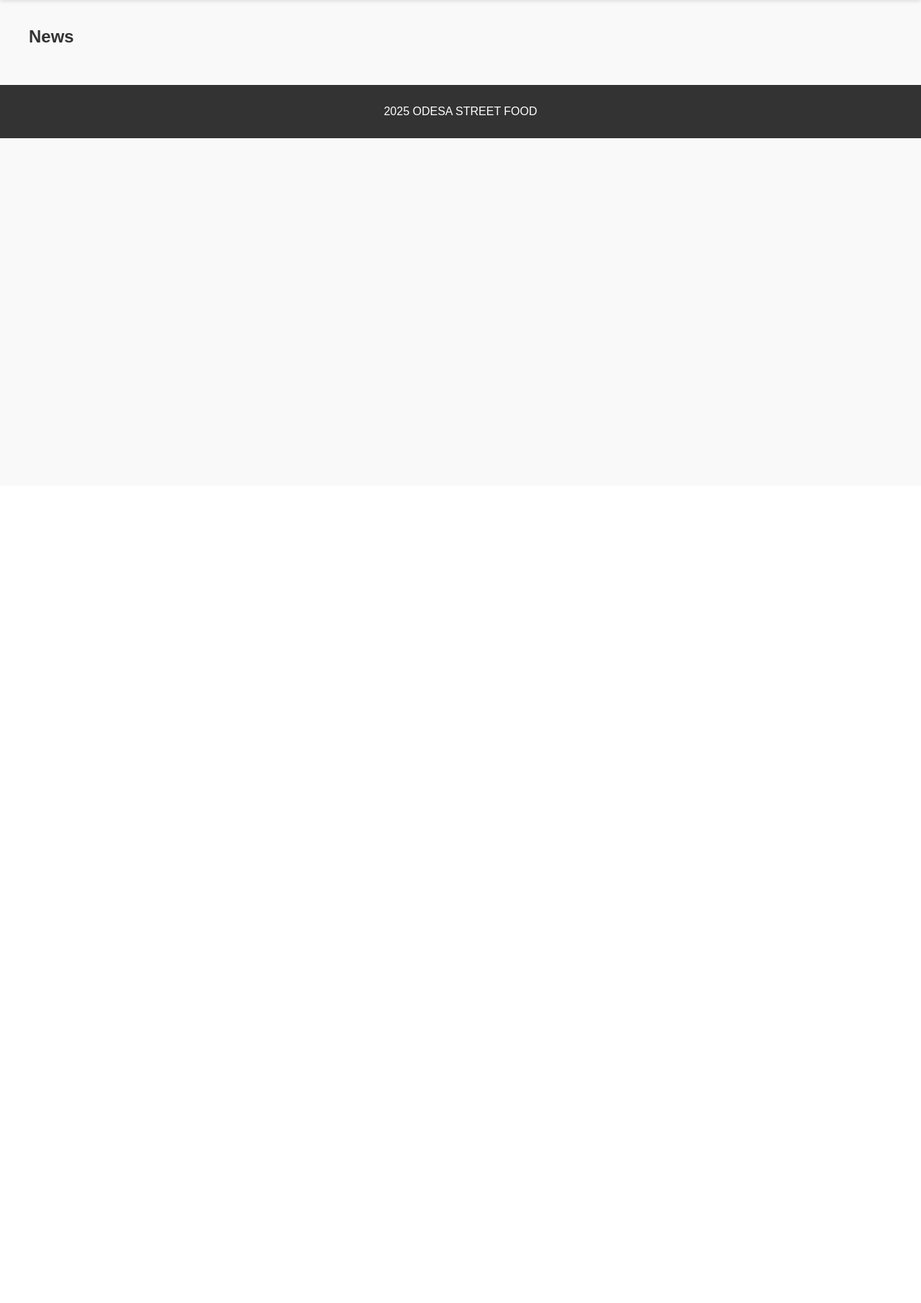
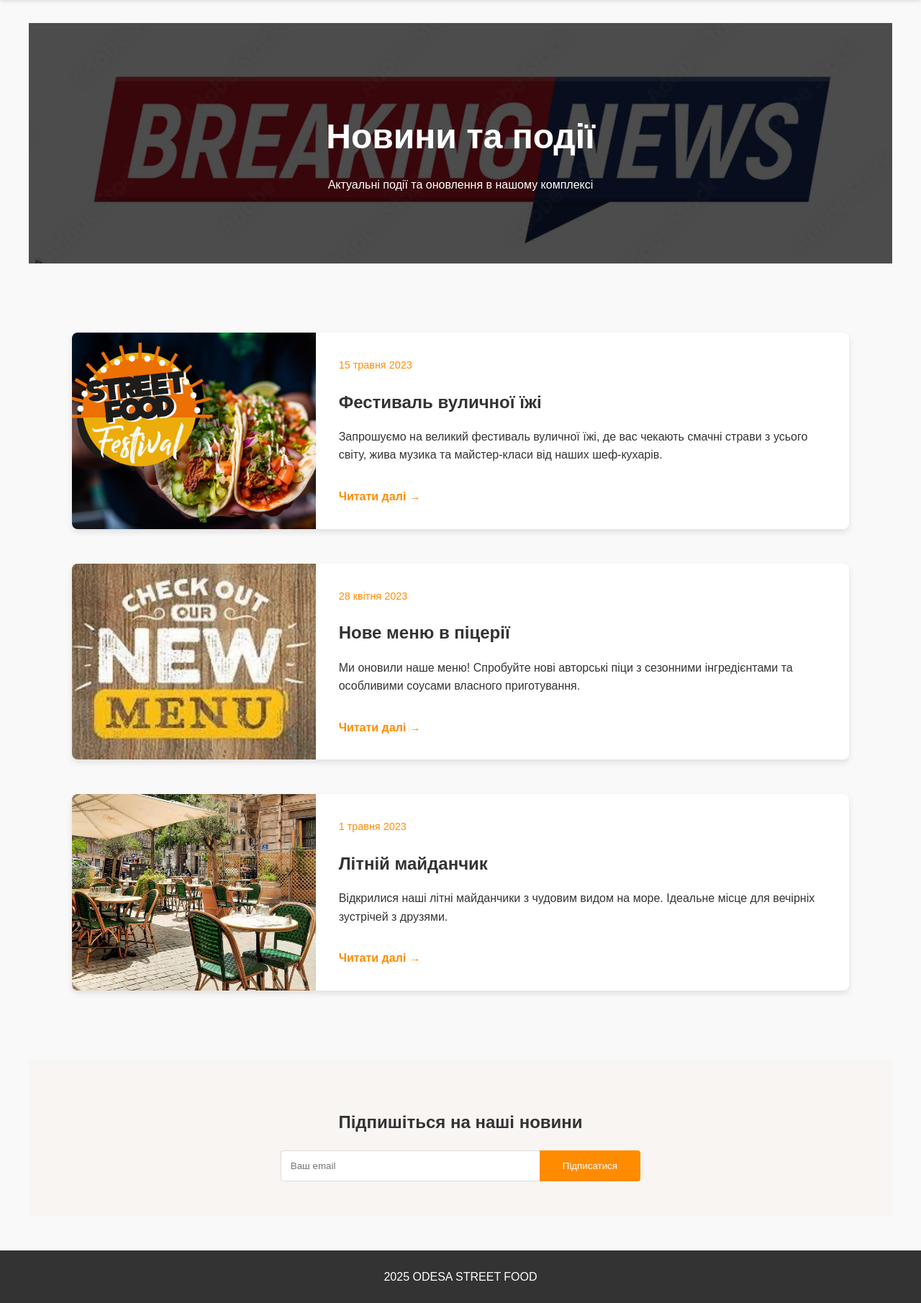
Before and after one commit to Kwaizer/estab-map, a Flask app: page /news in a window 1280 px wide. Shown: the part 125-1935 px from the top of the page at 72% size. Before the commit the page ends 317 px from the top, so only its background shows below. Run offline with Flask 3, Linux system fonts and the light colour scheme.

Commit message:
Add news

```diff
--- a/app.py
+++ b/app.py
@@ -32,7 +32,28 @@ def index():
 
 @app.route('/news')
 def news():
-    return render_template('news.html')
+    # Приклад даних новин (можна замінити на дані з БД)
+    news_items = [
+        {
+            'title': 'Фестиваль вуличної їжі',
+            'date': '15 травня 2023',
+            'content': 'Запрошуємо на великий фестиваль вуличної їжі, де вас чекають смачні страви з усього світу, жива музика та майстер-класи від наших шеф-кухарів.',
+            'image': 'food-festival.jpg'
+        },
+        {
+            'title': 'Нове меню в піцерії',
+            'date': '28 квітня 2023',
+            'content': 'Ми оновили наше меню! Спробуйте нові авторські піци з сезонними інгредієнтами та особливими соусами власного приготування.',
+            'image': 'new-menu.jpg'
+        },
+        {
+            'title': 'Літній майданчик',
+            'date': '1 травня 2023',
+            'content': 'Відкрилися наші літні майданчики з чудовим видом на море. Ідеальне місце для вечірніх зустрічей з друзями.',
+            'image': 'summer-terrace.jpg'
+        }
+    ]
+    return render_template('news.html', news_items=news_items)
 
 @app.route('/contacts')
 def contacts():
--- a/static/css/style.css
+++ b/static/css/style.css
@@ -494,6 +494,140 @@ footer p {
     box-shadow: 0 4px 8px rgba(0,0,0,0.1);
 }
 
+/* Стилі для сторінки новин */
+.news-header {
+    background: linear-gradient(rgba(0,0,0,0.7), rgba(0,0,0,0.7)),
+                url('../images/news-bg.jpg');
+    background-size: cover;
+    background-position: center;
+    color: white;
+    text-align: center;
+    padding: 5rem 0;
+    margin-bottom: 3rem;
+}
+
+.news-header h1 {
+    font-size: 3rem;
+    margin-bottom: 1rem;
+}
+
+.news-list {
+    padding: 3rem 0;
+}
+
+.news-item {
+    display: flex;
+    margin-bottom: 3rem;
+    background: white;
+    border-radius: 8px;
+    overflow: hidden;
+    box-shadow: 0 4px 8px rgba(0,0,0,0.1);
+}
+
+.news-image {
+    flex: 1;
+}
+
+.news-image img {
+    width: 100%;
+    height: 100%;
+    object-fit: cover;
+}
+
+.news-content {
+    flex: 2;
+    padding: 2rem;
+}
+
+.news-meta {
+    margin-bottom: 0.5rem;
+}
+
+.news-date {
+    color: #ff8c00;
+    font-size: 0.9rem;
+}
+
+.news-item h2 {
+    color: #333;
+    margin-bottom: 1rem;
+}
+
+.read-more {
+    display: inline-block;
+    color: #ff8c00;
+    text-decoration: none;
+    margin-top: 1rem;
+    font-weight: bold;
+}
+
+.read-more:hover {
+    text-decoration: underline;
+}
+
+.subscribe {
+    padding: 3rem 0;
+    background: #f8f5f2;
+    text-align: center;
+}
+
+.subscribe .form-group {
+    display: flex;
+    max-width: 500px;
+    margin: 0 auto;
+}
+
+.subscribe input {
+    flex: 1;
+    padding: 0.8rem;
+    border: 1px solid #ddd;
+    border-radius: 4px 0 0 4px;
+    border-right: none;
+}
+
+.subscribe .submit-btn {
+    background: #ff8c00;
+    color: white;
+    border: none;
+    padding: 0 2rem;
+    border-radius: 0 4px 4px 0;
+    cursor: pointer;
+    transition: background 0.3s;
+}
+
+.subscribe .submit-btn:hover {
+    background: #e67e00;
+}
+
+@media (max-width: 768px) {
+    .news-header h1 {
+        font-size: 2rem;
+    }
+
+    .news-item {
+        flex-direction: column;
+    }
+
+    .news-image {
+        height: 200px;
+    }
+
+    .subscribe .form-group {
+        flex-direction: column;
+    }
+
+    .subscribe input {
+        border-radius: 4px;
+        border-right: 1px solid #ddd;
+        margin-bottom: 1rem;
+    }
+
+    .subscribe .submit-btn {
+        border-radius: 4px;
+        padding: 0.8rem;
+    }
+}
+
 @media (max-width: 768px) {
     .contacts-header h1 {
         font-size: 2rem;
--- a/templates/news.html
+++ b/templates/news.html
@@ -1,10 +1,42 @@
 {% extends "base.html" %}
 
+{% block title %}Новини | ODESA STREET FOOD{% endblock %}
+
 {% block content %}
+<section class="news-header">
+    <h1>Новини та події</h1>
+    <p>Актуальні події та оновлення в нашому комплексі</p>
+</section>
 
-<section>
-<div>
-    <h1>News</h1>
-</div>
+<section class="news-list">
+    <div class="container">
+        {% for item in news_items %}
+        <article class="news-item">
+            <div class="news-image">
+                <img src="{{ url_for('static', filename='images/news/' + item.image) }}" alt="{{ item.title }}">
+            </div>
+            <div class="news-content">
+                <div class="news-meta">
+                    <span class="news-date">{{ item.date }}</span>
+                </div>
+                <h2>{{ item.title }}</h2>
+                <p>{{ item.content }}</p>
+                <a href="#" class="read-more">Читати далі →</a>
+            </div>
+        </article>
+        {% endfor %}
+    </div>
+</section>
+
+<section class="subscribe">
+    <div class="container">
+        <h2>Підпишіться на наші новини</h2>
+        <form action="#" method="post">
+            <div class="form-group">
+                <input type="email" name="email" placeholder="Ваш email" required>
+                <button type="submit" class="submit-btn">Підписатися</button>
+            </div>
+        </form>
+    </div>
 </section>
 {% endblock %}
```
Also changed, not shown: static/images/news-bg.jpg (added), static/images/news/food-festival.jpg (added), static/images/news/new-menu.jpg (added), static/images/news/summer-terrace.jpg (added).
